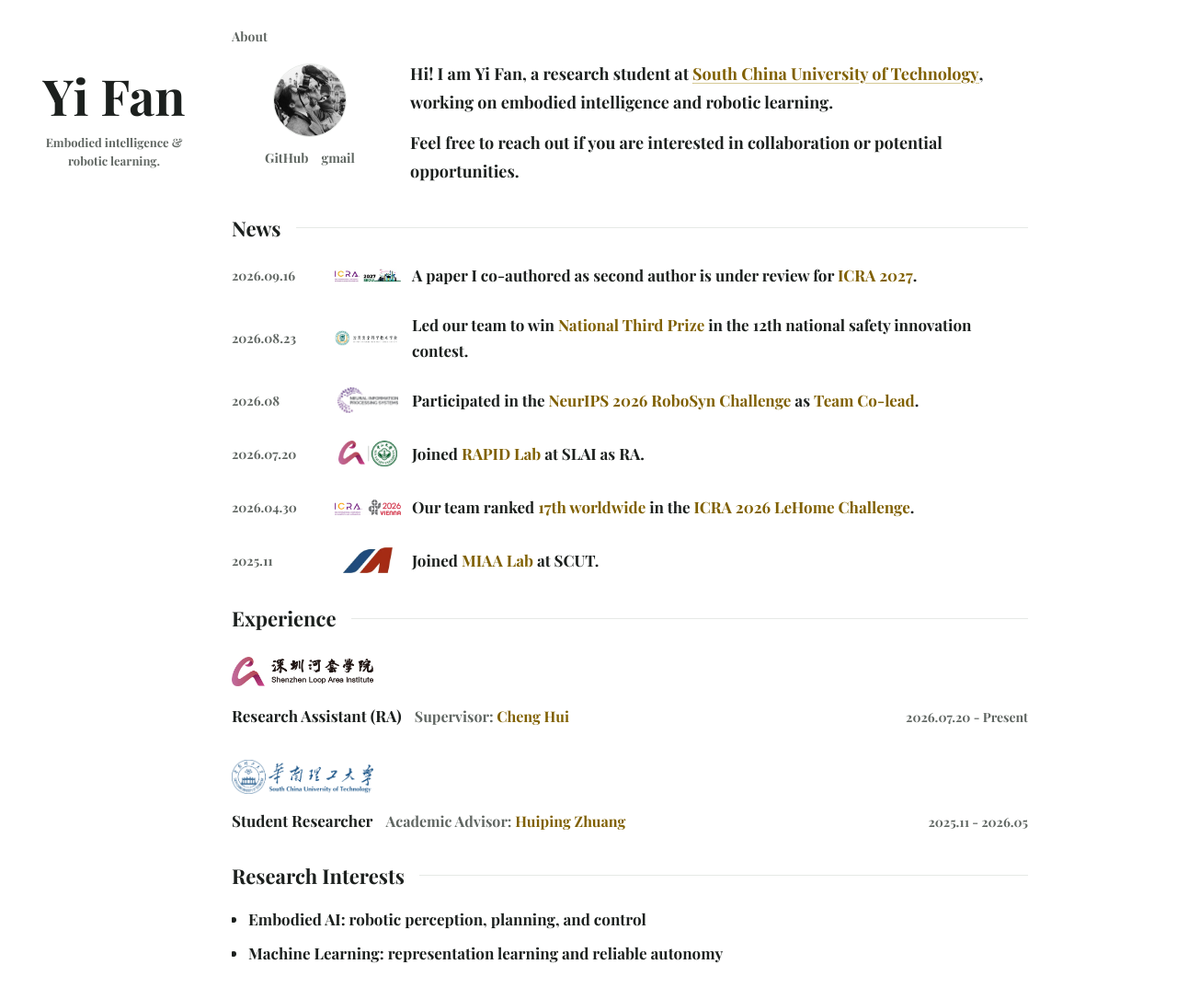
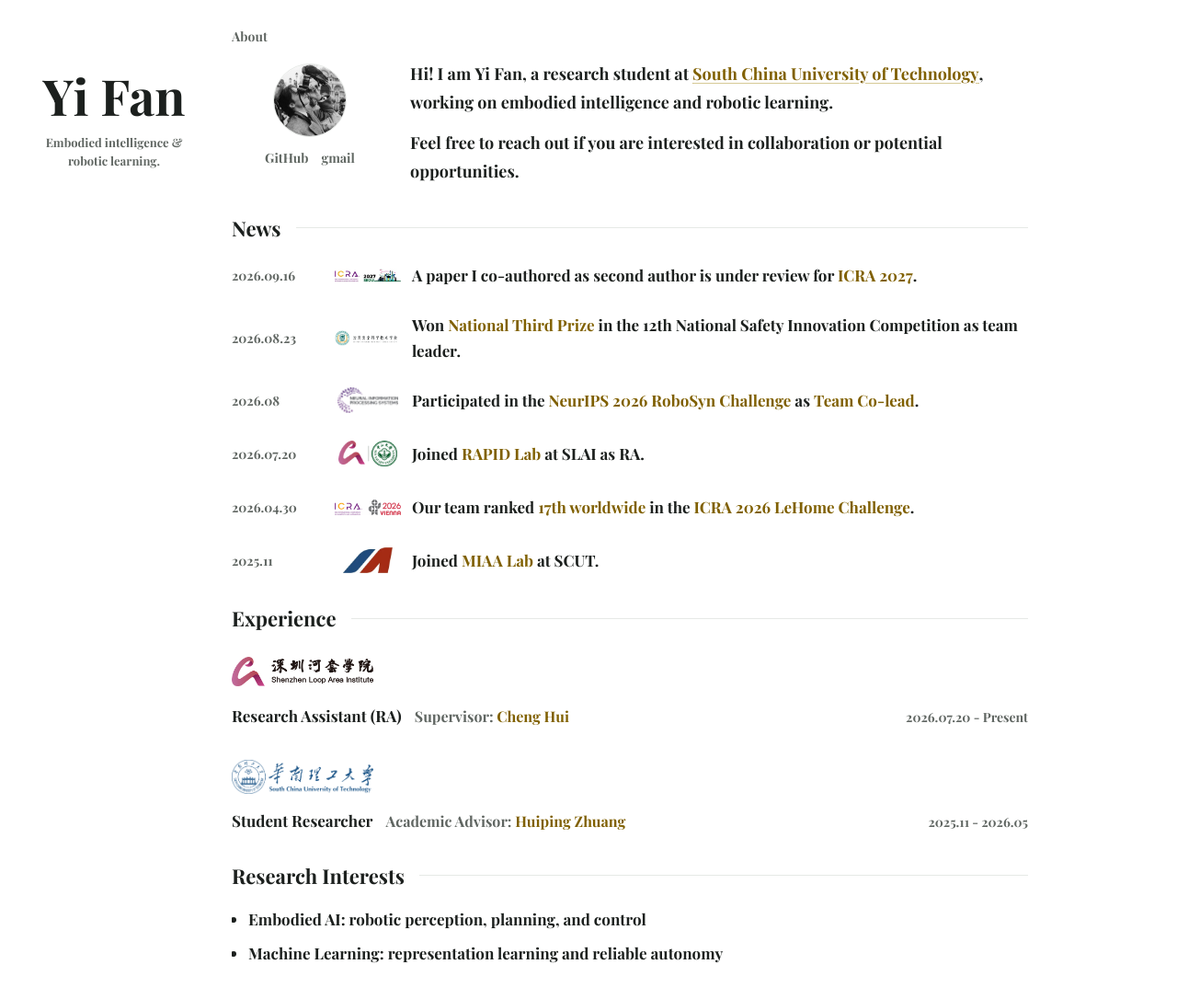
Before and after one commit to sudo-yf/wui-homepage, a Jekyll site: the page built from index.md, in a window 1280 px wide. Shown: the top 1086 px of the page at 92% size. Built offline with Jekyll 4.4.1, drawn with Linux system fonts in a browser that asks for light colours; a style sheet for code colours, icons or effects is not loaded.

Commit message:
Refine national prize leadership wording

```diff
--- a/_data/news.yml
+++ b/_data/news.yml
@@ -6,7 +6,7 @@
 - date: "2026.08.23"
   logo: /assets/img/public-safety-society-wordmark-clear.png
   logo_name: China Association for Public Safety (organizer)
-  text: Led our team to win <strong class="news-highlight">National Third Prize</strong> in the 12th national safety innovation contest.
+  text: Won <strong class="news-highlight">National Third Prize</strong> in the 12th National Safety Innovation Competition as team leader.
   title: 12th National College Student Safety Science and Engineering Practice and Innovation Competition
 
 - date: "2026.08"
```
